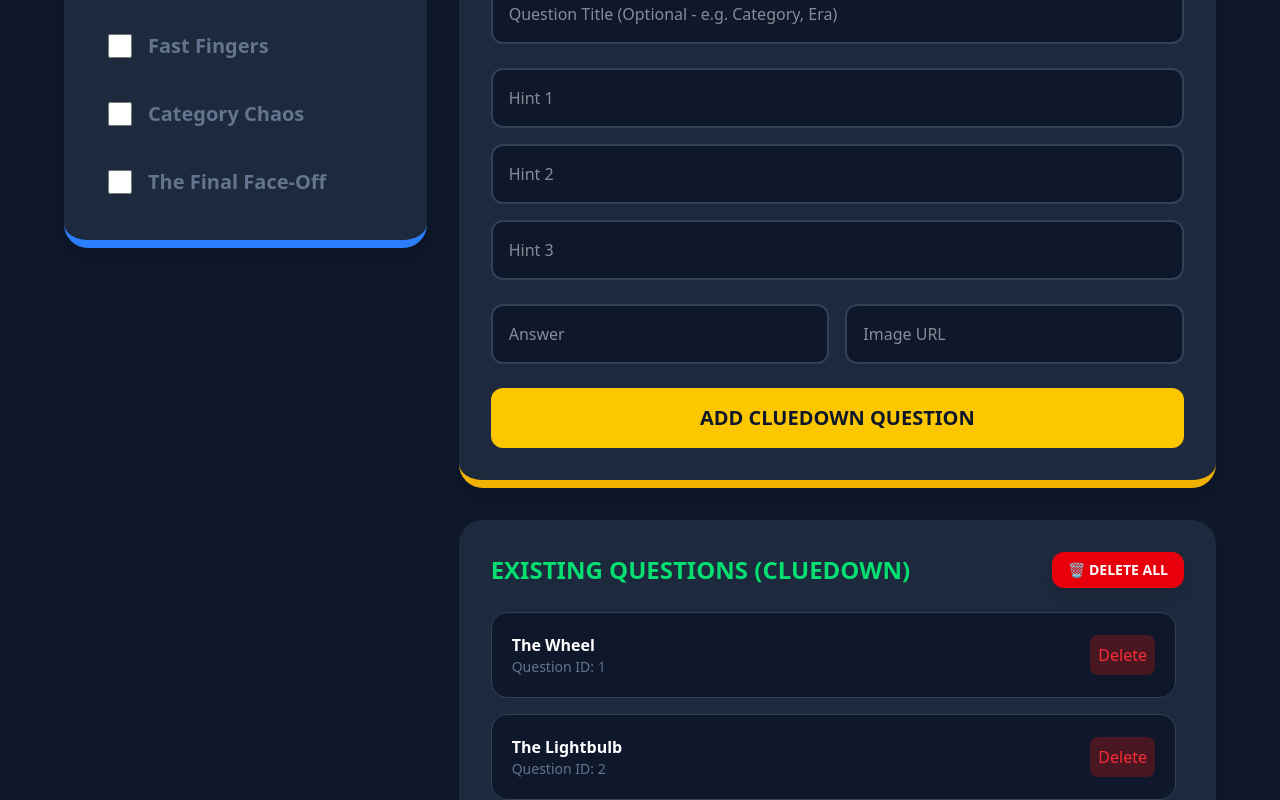
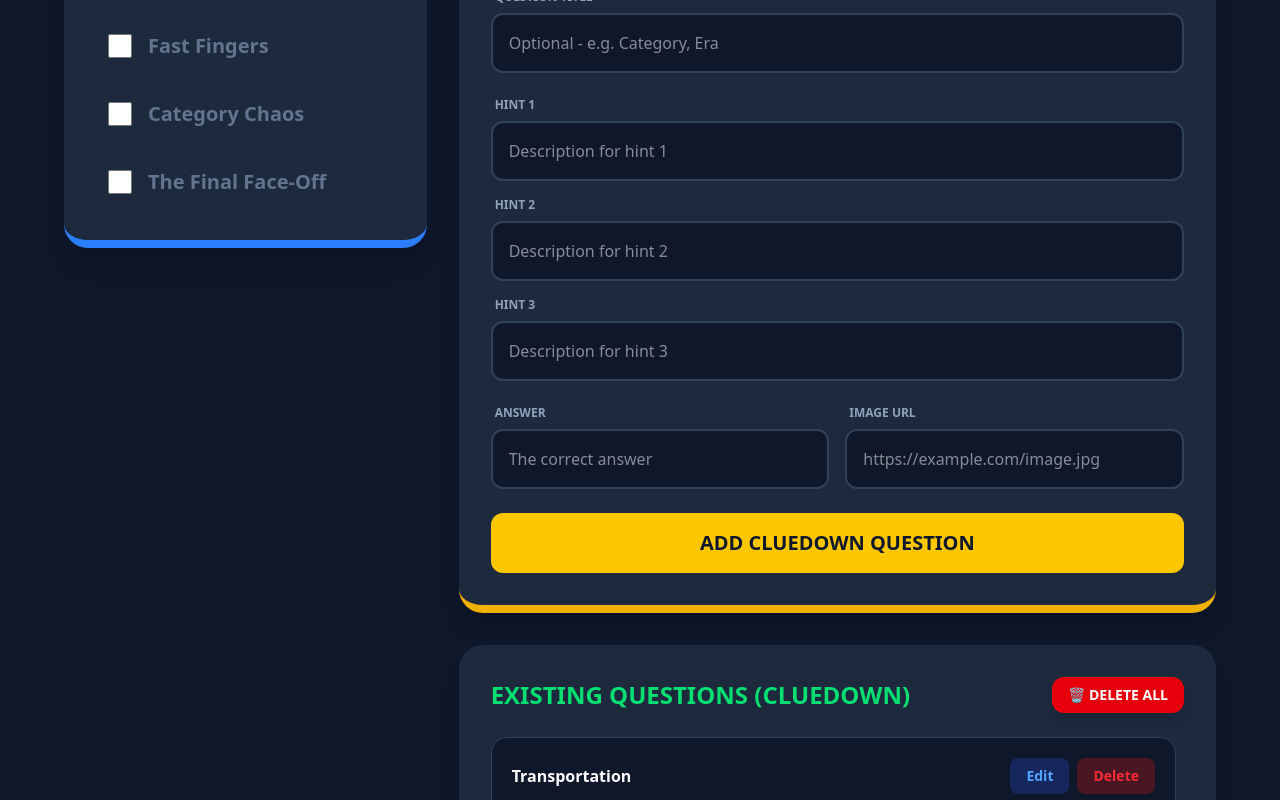
Before and after one commit to kalyaniitkgp07/brainbuzz, a React (Vite) app: page /admin in a window 1280 px wide. Shown: the part 280-1080 px from the top of the page. Built offline with nearby package versions, Linux system fonts and the light colour scheme.

Commit message:
Admin page improved

```diff
--- a/src/pages/Admin.jsx
+++ b/src/pages/Admin.jsx
@@ -2,8 +2,9 @@ import React, { useState } from 'react';
 import { useGame, ALL_GAMES } from '../context/GameContext';
 
 export default function Admin() {
-    const { questions, addQuestion, bulkAddQuestions, removeQuestion, clearQuestions, enabledGames, toggleGame } = useGame();
+    const { questions, addQuestion, updateQuestion, bulkAddQuestions, removeQuestion, clearQuestions, enabledGames, toggleGame } = useGame();
     const [activeGame, setActiveGame] = useState('ClueDown');
+    const [editingId, setEditingId] = useState(null);
 
     // Form States
     const [clueDownForm, setClueDownForm] = useState({ title: '', hints: ['', '', ''], answer: '', image: '' });
@@ -12,7 +13,12 @@ export default function Admin() {
     const handleAddClueDown = (e) => {
         e.preventDefault();
         if (clueDownForm.answer && clueDownForm.hints.every(h => h)) {
+            if (editingId) {
+                updateQuestion('ClueDown', editingId, clueDownForm);
+                setEditingId(null);
+            } else {
                 addQuestion('ClueDown', clueDownForm);
+            }
             setClueDownForm({ title: '', hints: ['', '', ''], answer: '', image: '' });
         }
     };
@@ -20,12 +26,44 @@ export default function Admin() {
     const handleAddCategoryChaos = (e) => {
         e.preventDefault();
         if (categoryChaosForm.category && categoryChaosForm.items) {
-            addQuestion('CategoryChaos', {
+            const data = {
                 category: categoryChaosForm.category,
-                items: categoryChaosForm.items.split(',').map(i => i.trim())
-            });
+                items: typeof categoryChaosForm.items === 'string'
+                    ? categoryChaosForm.items.split(',').map(i => i.trim())
+                    : categoryChaosForm.items
+            };
+
+            if (editingId) {
+                updateQuestion('CategoryChaos', editingId, data);
+                setEditingId(null);
+            } else {
+                addQuestion('CategoryChaos', data);
+            }
             setCategoryChaosForm({ category: '', items: '' });
         }
+    };
+
+    const handleEdit = (q) => {
+        setEditingId(q.id);
+        if (activeGame === 'ClueDown') {
+            setClueDownForm({
+                title: q.title || '',
+                hints: q.hints,
+                answer: q.answer,
+                image: q.image || ''
+            });
+        } else {
+            setCategoryChaosForm({
+                category: q.category,
+                items: Array.isArray(q.items) ? q.items.join(', ') : q.items
+            });
+        }
+    };
+
+    const cancelEdit = () => {
+        setEditingId(null);
+        setClueDownForm({ title: '', hints: ['', '', ''], answer: '', image: '' });
+        setCategoryChaosForm({ category: '', items: '' });
     };
 
     const handleFileUpload = (e) => {
@@ -76,86 +114,135 @@ export default function Admin() {
                             <h2 className="text-3xl font-black text-yellow-400 uppercase">Question Editor</h2>
                             <p className="text-slate-500 text-sm italic">Add individually or bulk upload</p>
                         </div>
-                        <div className="flex gap-3 w-full sm:w-auto">
-                            <label className="flex-1 sm:flex-none bg-blue-600 hover:bg-blue-500 text-white px-4 py-2 rounded-xl font-bold cursor-pointer transition-all text-center flex items-center justify-center gap-2">
+                        <div className="flex gap-3 w-full sm:w-auto items-end">
+                            <label className="flex-1 sm:flex-none bg-blue-600 hover:bg-blue-500 text-white px-4 py-2 rounded-xl font-bold cursor-pointer transition-all text-center flex items-center justify-center gap-2 h-[42px]">
                                 📤 Bulk Upload
                                 <input type="file" accept=".json" onChange={handleFileUpload} className="hidden" />
                             </label>
+                            <div className="flex-1 sm:flex-none">
+                                <label htmlFor="game-select" className="block text-slate-400 text-[10px] font-black uppercase mb-1 ml-1 text-right">Game</label>
                                 <select
+                                    id="game-select"
                                     value={activeGame}
                                     onChange={(e) => setActiveGame(e.target.value)}
-                                className="flex-1 sm:flex-none bg-slate-900 text-white p-2 rounded-xl border-2 border-slate-700 outline-none focus:border-yellow-400"
+                                    className="bg-slate-900 text-white p-2 rounded-xl border-2 border-slate-700 outline-none focus:border-yellow-400 h-[42px] w-full"
                                 >
                                     <option value="ClueDown">ClueDown</option>
                                     <option value="CategoryChaos">CategoryChaos</option>
                                 </select>
                             </div>
                         </div>
+                    </div>
 
                     {activeGame === 'ClueDown' && (
                         <form onSubmit={handleAddClueDown} className="space-y-6">
+                            <div>
+                                <label htmlFor="clue-title" className="block text-slate-400 text-xs font-black uppercase mb-2 ml-1">Question Title</label>
                                 <input
-                                placeholder="Question Title (Optional - e.g. Category, Era)"
+                                    id="clue-title"
+                                    placeholder="Optional - e.g. Category, Era"
                                     value={clueDownForm.title}
                                     onChange={(e) => setClueDownForm({ ...clueDownForm, title: e.target.value })}
                                     className="w-full bg-slate-900 p-4 rounded-xl border-2 border-slate-700 focus:border-yellow-400 outline-none"
                                 />
+                            </div>
                             <div className="grid grid-cols-1 gap-4">
                                 {clueDownForm.hints.map((hint, i) => (
+                                    <div key={i}>
+                                        <label htmlFor={`hint-${i}`} className="block text-slate-400 text-xs font-black uppercase mb-2 ml-1">Hint {i + 1}</label>
                                         <input
-                                        key={i}
-                                        placeholder={`Hint ${i + 1}`}
+                                            id={`hint-${i}`}
+                                            placeholder={`Description for hint ${i + 1}`}
                                             value={hint}
                                             onChange={(e) => {
                                                 const newHints = [...clueDownForm.hints];
                                                 newHints[i] = e.target.value;
                                                 setClueDownForm({ ...clueDownForm, hints: newHints });
                                             }}
-                                        className="bg-slate-900 p-4 rounded-xl border-2 border-slate-700 focus:border-yellow-400 outline-none"
+                                            className="w-full bg-slate-900 p-4 rounded-xl border-2 border-slate-700 focus:border-yellow-400 outline-none"
                                             required
                                         />
+                                    </div>
                                 ))}
                             </div>
                             <div className="grid grid-cols-1 md:grid-cols-2 gap-4">
+                                <div>
+                                    <label htmlFor="clue-answer" className="block text-slate-400 text-xs font-black uppercase mb-2 ml-1">Answer</label>
                                     <input
-                                    placeholder="Answer"
+                                        id="clue-answer"
+                                        placeholder="The correct answer"
                                         value={clueDownForm.answer}
                                         onChange={(e) => setClueDownForm({ ...clueDownForm, answer: e.target.value })}
-                                    className="bg-slate-900 p-4 rounded-xl border-2 border-slate-700 focus:border-yellow-400 outline-none"
+                                        className="w-full bg-slate-900 p-4 rounded-xl border-2 border-slate-700 focus:border-yellow-400 outline-none"
                                         required
                                     />
+                                </div>
+                                <div>
+                                    <label htmlFor="clue-image" className="block text-slate-400 text-xs font-black uppercase mb-2 ml-1">Image URL</label>
                                     <input
-                                    placeholder="Image URL"
+                                        id="clue-image"
+                                        placeholder="https://example.com/image.jpg"
                                         value={clueDownForm.image}
                                         onChange={(e) => setClueDownForm({ ...clueDownForm, image: e.target.value })}
-                                    className="bg-slate-900 p-4 rounded-xl border-2 border-slate-700 focus:border-yellow-400 outline-none"
+                                        className="w-full bg-slate-900 p-4 rounded-xl border-2 border-slate-700 focus:border-yellow-400 outline-none"
                                     />
                                 </div>
-                            <button className="w-full bg-yellow-400 text-slate-900 py-4 rounded-xl font-black text-xl hover:bg-yellow-300 transition-all uppercase">
-                                Add ClueDown Question
+                            </div>
+                            <div className="flex gap-4">
+                                <button className={`flex-1 ${editingId ? 'bg-blue-600 hover:bg-blue-500' : 'bg-yellow-400 hover:bg-yellow-300'} text-slate-900 py-4 rounded-xl font-black text-xl transition-all uppercase`}>
+                                    {editingId ? 'Update ClueDown Question' : 'Add ClueDown Question'}
                                 </button>
+                                {editingId && (
+                                    <button
+                                        type="button"
+                                        onClick={cancelEdit}
+                                        className="flex-1 bg-slate-700 text-white py-4 rounded-xl font-black text-xl hover:bg-slate-600 transition-all uppercase"
+                                    >
+                                        Cancel
+                                    </button>
+                                )}
+                            </div>
                         </form>
                     )}
 
                     {activeGame === 'CategoryChaos' && (
                         <form onSubmit={handleAddCategoryChaos} className="space-y-6">
+                            <div>
+                                <label htmlFor="cat-name" className="block text-slate-400 text-xs font-black uppercase mb-2 ml-1">Category Name</label>
                                 <input
-                                placeholder="Category Name (e.g., Programming Languages)"
+                                    id="cat-name"
+                                    placeholder="e.g., Programming Languages"
                                     value={categoryChaosForm.category}
                                     onChange={(e) => setCategoryChaosForm({ ...categoryChaosForm, category: e.target.value })}
                                     className="w-full bg-slate-900 p-4 rounded-xl border-2 border-slate-700 focus:border-yellow-400 outline-none"
                                     required
                                 />
+                            </div>
+                            <div>
+                                <label htmlFor="cat-items" className="block text-slate-400 text-xs font-black uppercase mb-2 ml-1">Items</label>
                                 <textarea
-                                placeholder="Items (comma separated: Javascript, Python, Go...)"
+                                    id="cat-items"
+                                    placeholder="Comma separated: Javascript, Python, Go..."
                                     value={categoryChaosForm.items}
                                     onChange={(e) => setCategoryChaosForm({ ...categoryChaosForm, items: e.target.value })}
                                     className="w-full bg-slate-900 p-4 rounded-xl border-2 border-slate-700 focus:border-yellow-400 outline-none min-h-[100px]"
                                     required
                                 />
-                            <button className="w-full bg-yellow-400 text-slate-900 py-4 rounded-xl font-black text-xl hover:bg-yellow-300 transition-all uppercase">
-                                Add CategoryChaos Question
+                            </div>
+                            <div className="flex gap-4">
+                                <button className={`flex-1 ${editingId ? 'bg-blue-600 hover:bg-blue-500' : 'bg-yellow-400 hover:bg-yellow-300'} text-slate-900 py-4 rounded-xl font-black text-xl transition-all uppercase`}>
+                                    {editingId ? 'Update CategoryChaos Question' : 'Add CategoryChaos Question'}
                                 </button>
+                                {editingId && (
+                                    <button
+                                        type="button"
+                                        onClick={cancelEdit}
+                                        className="flex-1 bg-slate-700 text-white py-4 rounded-xl font-black text-xl hover:bg-slate-600 transition-all uppercase"
+                                    >
+                                        Cancel
+                                    </button>
+                                )}
+                            </div>
                         </form>
                     )}
                 </div>
@@ -180,17 +267,24 @@ export default function Admin() {
                     <div className="space-y-4 max-h-[400px] overflow-y-auto pr-2">
                         {(questions[activeGame] || []).length === 0 && <p className="text-slate-500 italic">No questions added yet.</p>}
                         {(questions[activeGame] || []).map((q) => (
-                            <div key={q.id} className="bg-slate-900 p-5 rounded-2xl flex justify-between items-center border border-slate-700">
+                            <div key={q.id} className="bg-slate-900 p-5 rounded-2xl flex justify-between items-center border border-slate-700 transition-all">
                                 <div>
-                                    <h4 className="font-black text-white">{activeGame === 'ClueDown' ? q.answer : q.category}</h4>
-                                    <p className="text-sm text-slate-500">Question ID: {q.id}</p>
+                                    <h4 className="font-black text-white">{q.title || q.answer || q.category}</h4>
                                 </div>
+                                <div className="flex gap-2">
+                                    <button
+                                        onClick={() => handleEdit(q)}
+                                        className="bg-blue-900/50 text-blue-400 p-2 rounded-lg hover:bg-blue-800 transition-colors font-bold text-sm px-4"
+                                    >
+                                        Edit
+                                    </button>
                                     <button
                                         onClick={() => removeQuestion(activeGame, q.id)}
-                                    className="bg-red-900/50 text-red-500 p-2 rounded-lg hover:bg-red-800 transition-colors"
+                                        className="bg-red-900/50 text-red-500 p-2 rounded-lg hover:bg-red-800 transition-colors font-bold text-sm px-4"
                                     >
                                         Delete
                                     </button>
+                                </div>
                             </div>
                         ))}
                     </div>
--- a/src/pages/ClueDown.jsx
+++ b/src/pages/ClueDown.jsx
@@ -1,35 +1,38 @@
 import React, { useState, useEffect } from 'react';
-import { useNavigate, useParams } from 'react-router-dom';
+import { useNavigate, useParams, useLocation } from 'react-router-dom';
 import { useGame } from '../context/GameContext';
 
 export default function ClueDown() {
     const { questions } = useGame();
     const { id } = useParams();
+    const { pathname } = useLocation();
     const QUESTIONS = questions.ClueDown || [];
-    const [view, setView] = useState('rules');
     const [currentQIndex, setCurrentQIndex] = useState(0);
     const [hintLevel, setHintLevel] = useState(0);
     const navigate = useNavigate();
 
     const currentQuestion = QUESTIONS[currentQIndex];
 
+    // Determine view from URL
+    const isRules = pathname.includes('/rules');
+    const isAnswer = pathname.includes('/answer/');
+    const isQuestion = pathname.includes('/question/');
+
     useEffect(() => {
         if (id && QUESTIONS.length > 0) {
             const index = QUESTIONS.findIndex(q => q.id === parseInt(id));
             if (index !== -1) {
                 setCurrentQIndex(index);
-                setView('question');
                 if (hintLevel === 0) setHintLevel(1);
             }
-        } else if (!id) {
-            setView('rules');
+        } else if (isRules) {
             setHintLevel(0);
         }
-    }, [id, QUESTIONS]);
+    }, [id, QUESTIONS, isRules]);
 
     const showQuestion = (index) => {
         const questionId = QUESTIONS[index]?.id;
-        if (questionId) navigate(`/cluedown/${questionId}`);
+        if (questionId) navigate(`/cluedown/question/${questionId}`);
     };
 
     const nextHint = () => {
@@ -54,7 +57,7 @@ export default function ClueDown() {
     return (
         <div className="w-full flex flex-col items-center animate-fade-in">
             {/* RULES VIEW */}
-            {view === 'rules' && (
+            {isRules && (
                 <div className="max-w-4xl w-full bg-slate-800 p-12 rounded-3xl shadow-2xl border-b-8 border-yellow-500">
                     <h2 className="text-5xl font-black mb-8 text-yellow-400 uppercase tracking-tight">Rules: ClueDown</h2>
                     <ul className="text-2xl space-y-6 mb-12">
@@ -75,7 +78,7 @@ export default function ClueDown() {
             )}
 
             {/* QUESTION VIEW */}
-            {view === 'question' && (
+            {isQuestion && currentQuestion && (
                 <div className="w-full max-w-5xl h-[700px] bg-slate-800 rounded-3xl p-10 flex flex-col shadow-2xl relative border-b-8 border-blue-500 overflow-hidden">
                     <div className="relative z-10 flex flex-col h-full">
                         <div className="flex-none">
@@ -107,7 +110,7 @@ export default function ClueDown() {
                                 Next Hint
                             </button>
                             <button
-                                onClick={() => setView('answer')}
+                                onClick={() => navigate(`/cluedown/answer/${currentQuestion.id}`)}
                                 className="bg-green-500 hover:bg-green-400 text-white px-12 py-4 rounded-xl font-black text-2xl shadow-xl active:scale-95 uppercase"
                             >
                                 REVEAL ANSWER
@@ -120,7 +123,7 @@ export default function ClueDown() {
             )}
 
             {/* ANSWER VIEW */}
-            {view === 'answer' && (
+            {isAnswer && currentQuestion && (
                 <div className="w-full max-w-6xl flex flex-col md:flex-row gap-8 animate-slide-up">
                     {/* Left Side: Hints */}
                     <div className="md:w-1/2 bg-slate-800 p-10 rounded-3xl border-l-8 border-green-500 shadow-2xl">
```
Also changed, not shown: src/App.jsx (+15 -3 lines), src/context/GameContext.jsx (+8 -0 lines). Lines whose indentation alone changed are shown as unchanged.
